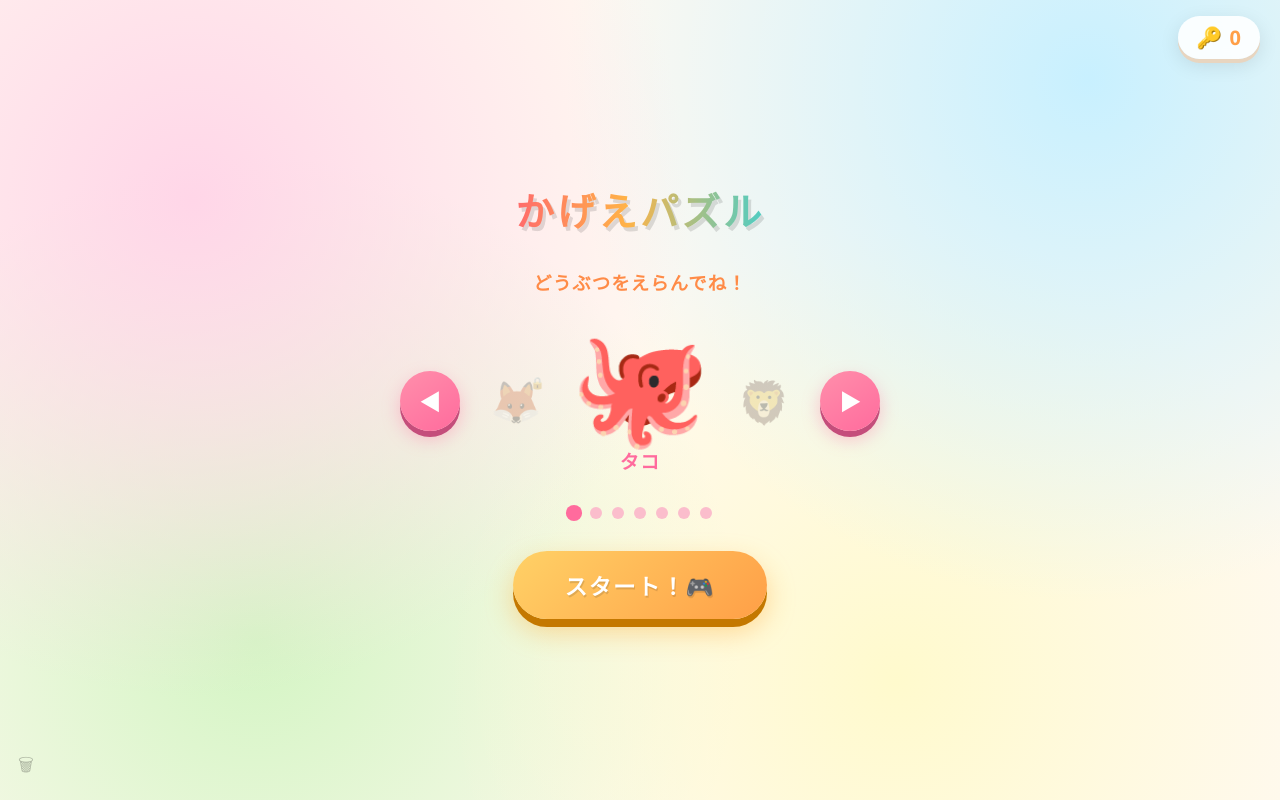
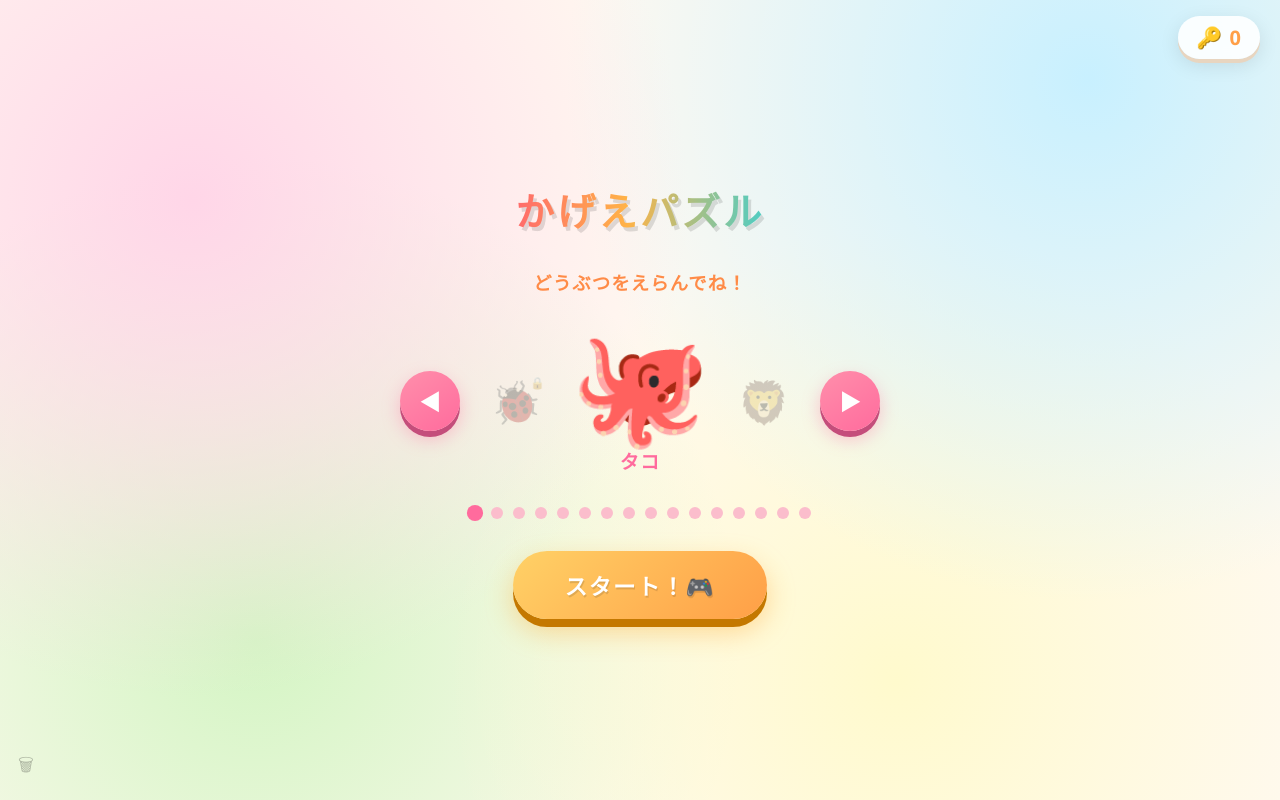
Before and after one commit to yookmt1122-lab/newpuzzle, a React (Vite) app: page / in a window 1280 px wide. Built offline with nearby package versions, Linux system fonts and the light colour scheme.

Commit message:
編集後: 水の生き物・陸の動物・虫を各3匹追加（計16匹）・localStorage互換対応

```diff
--- a/src/ShadowPuzzle.jsx
+++ b/src/ShadowPuzzle.jsx
@@ -10,8 +10,20 @@ const ANIMALS = [
   { emoji: '🐸', label: 'カエル' },
   { emoji: '🐼', label: 'パンダ' },
   { emoji: '🦊', label: 'キツネ' },
+  { emoji: '🐬', label: 'イルカ' },
+  { emoji: '🦈', label: 'サメ' },
+  { emoji: '🐠', label: 'さかな' },
+  { emoji: '🦒', label: 'キリン' },
+  { emoji: '🐯', label: 'トラ' },
+  { emoji: '🦓', label: 'シマウマ' },
+  { emoji: '🦋', label: 'チョウ' },
+  { emoji: '🐝', label: 'ハチ' },
+  { emoji: '🐞', label: 'テントウムシ' },
 ]
-const INITIAL_LOCKED = [false, false, false, false, true, true, true]
+const INITIAL_LOCKED = [
+  false, false, false, false, true, true, true,
+  true, true, true, true, true, true, true, true, true,
+]
 
 const PIECE_SIZE = 180
 const EMOJI_SIZE  = 140
@@ -362,7 +374,14 @@ export default function ShadowPuzzle() {
 
   // localStorage から初期値を復元（なければデフォルト）
   const [keyCount,     setKeyCount]     = useState(() => lsGet(LS.keyCount,   0))
-  const [lockedStatus, setLockedStatus] = useState(() => lsGet(LS.locked,     INITIAL_LOCKED))
+  const [lockedStatus, setLockedStatus] = useState(() => {
+    const saved = lsGet(LS.locked, null)
+    if (!Array.isArray(saved)) return INITIAL_LOCKED
+    if (saved.length === ANIMALS.length) return saved
+    const padded = [...saved]
+    while (padded.length < ANIMALS.length) padded.push(true)
+    return padded.slice(0, ANIMALS.length)
+  })
   const [clearCount,   setClearCount]   = useState(() => lsGet(LS.clearCount, 0))
 
   const [flyKey, setFlyKey] = useState(null)
```
